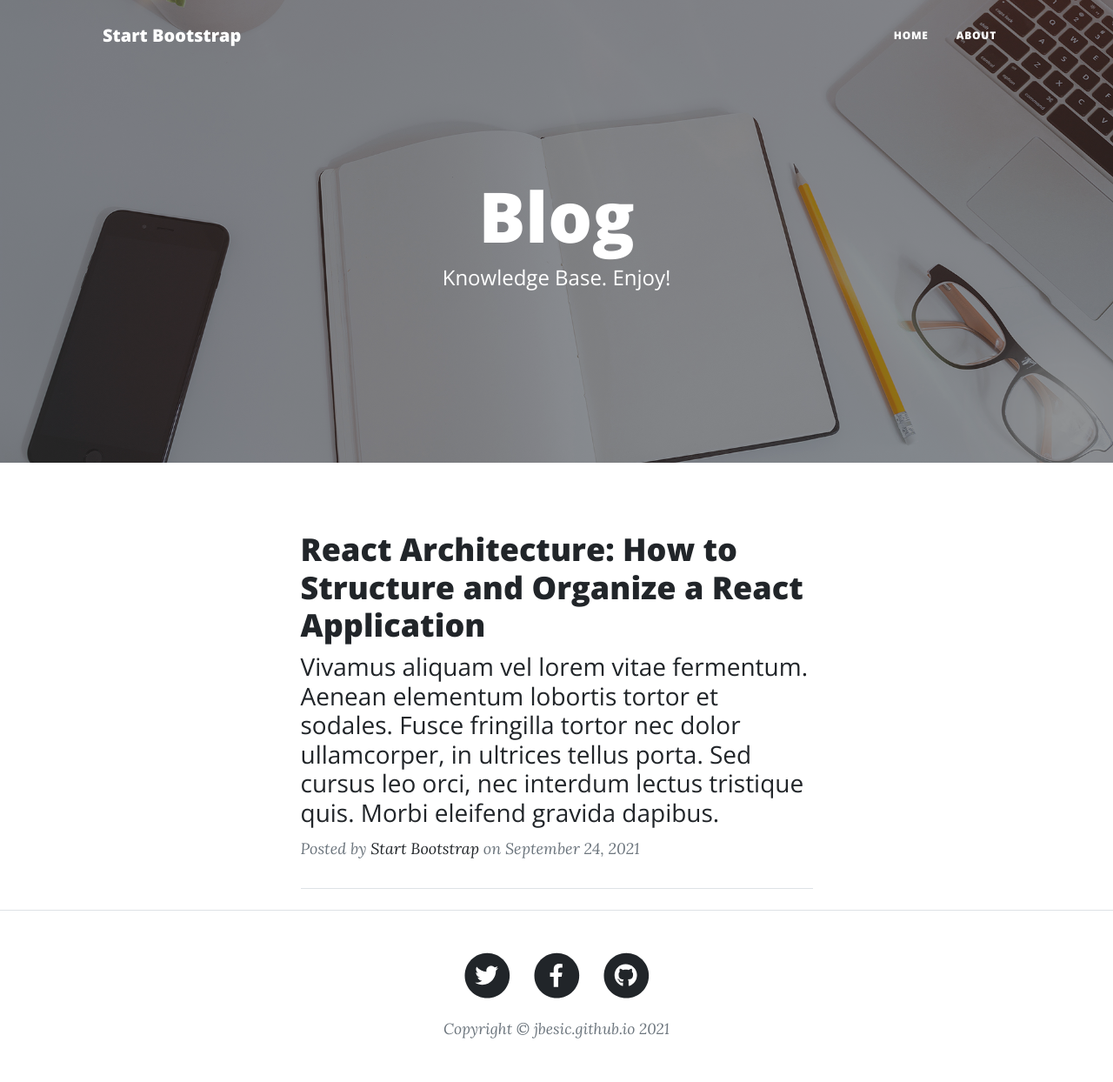
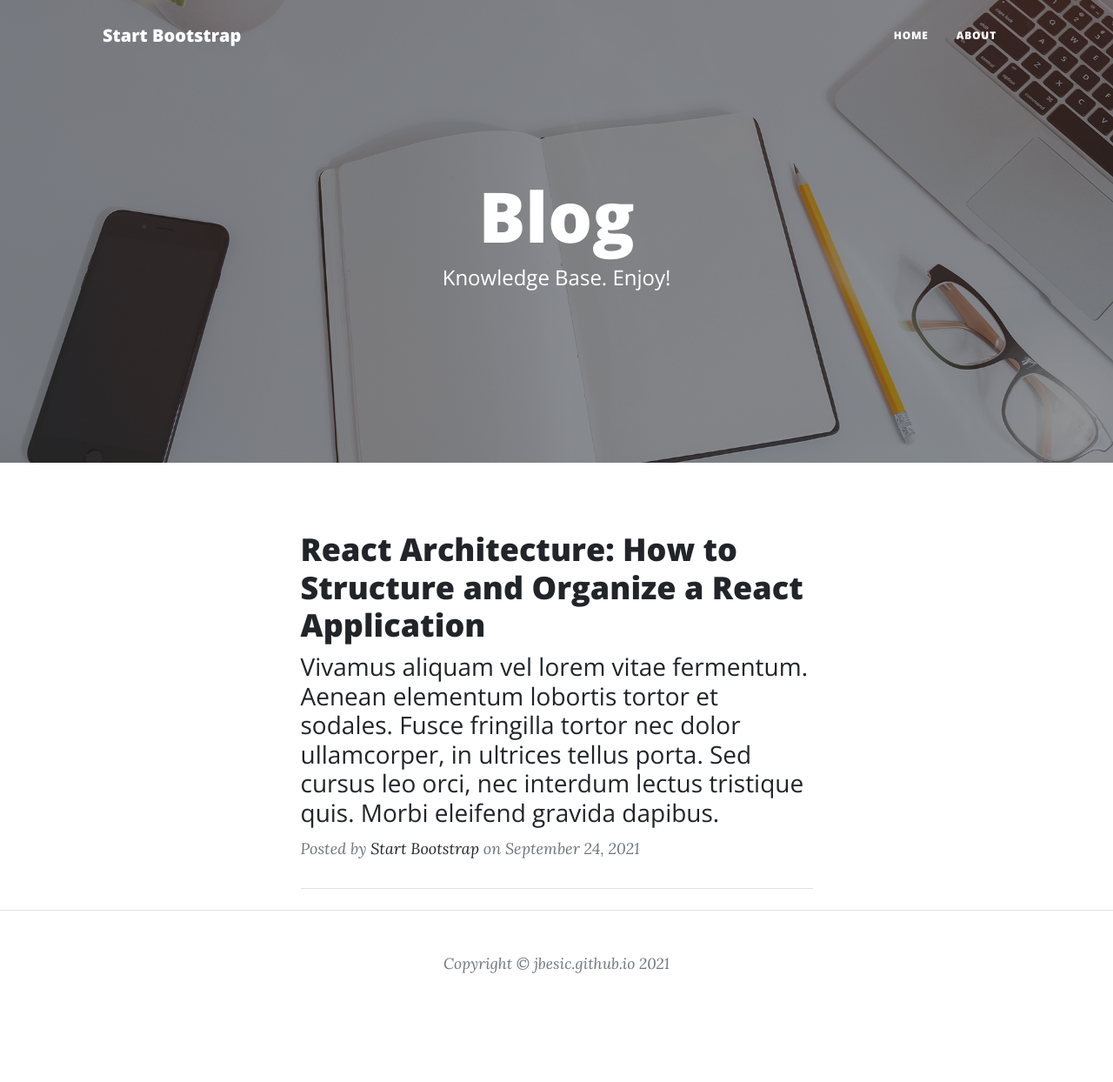
Before and after one commit to jBesic/jBesic.github.io, a Jekyll site: the page built from index.html, in a window 1280 px wide. Shown: the whole page at 87% size. Built offline with Jekyll 4.4.1, drawn with Linux system fonts in a browser that asks for light colours; after the commit the page ends 1169 px from its top, so only the background shows below that.

Commit message:
Update default.html

```diff
--- a/_layouts/default.html
+++ b/_layouts/default.html
@@ -41,7 +41,7 @@
             <div class="container px-4 px-lg-5">
                 <div class="row gx-4 gx-lg-5 justify-content-center">
                     <div class="col-md-10 col-lg-8 col-xl-7">
-                        <ul class="list-inline text-center">
+                        <!-- <ul class="list-inline text-center">
                             <li class="list-inline-item">
                                 <a href="#!">
                                     <span class="fa-stack fa-lg">
@@ -66,7 +66,7 @@
                                     </span>
                                 </a>
                             </li>
-                        </ul>
+                        </ul> -->
                         <div class="small text-center text-muted fst-italic">Copyright &copy; jbesic.github.io 2021</div>
                     </div>
                 </div>
```
